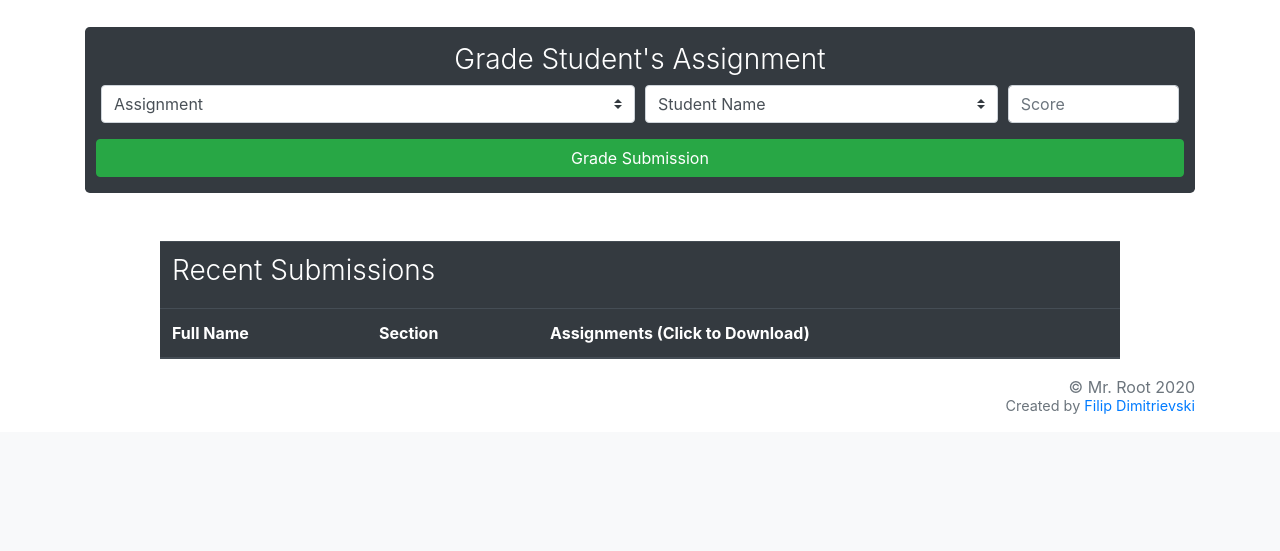
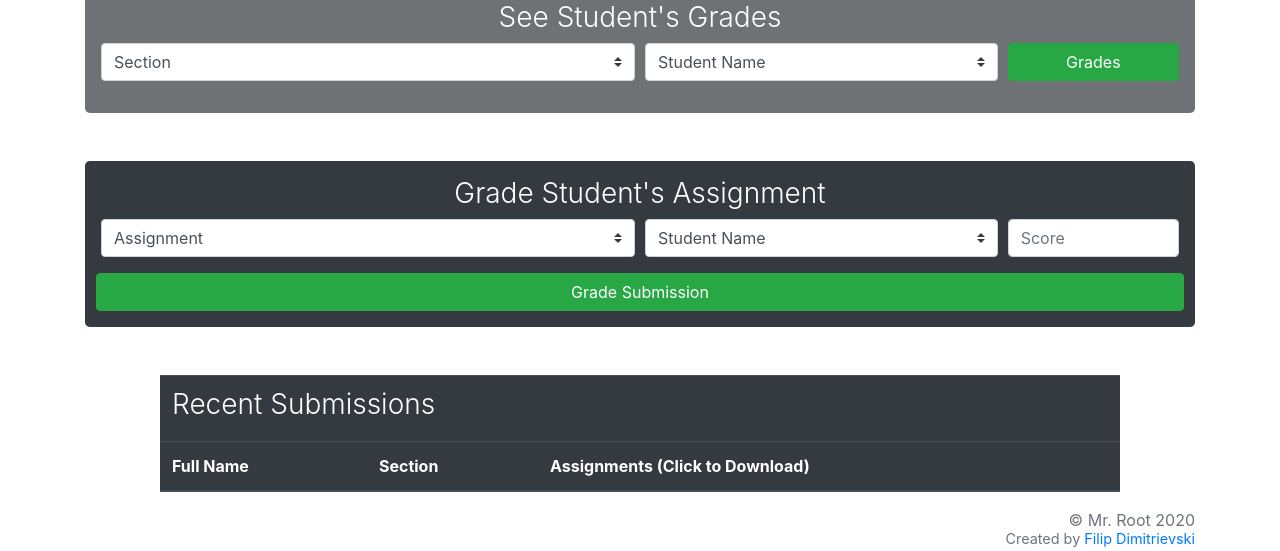
Before and after one commit to Synyster991/darkoont, a Django app: template accounts/templates/accounts/teacherHome.html in a window 1280 px wide. Shown: the part 499-1050 px from the top of the page. Before the commit the page ends 913 px from the top, so only its background shows below. Run offline with Django 3.2, Linux system fonts and the light colour scheme; the template is opened without the code that fills it, so the values that code supplies are empty; the visitor is signed in with stand-in values (Sample User, id 1); some libraries are stand-ins or nearby versions.

Commit message:
Teacher Can see graded for each student

```diff
--- a/accounts/templates/accounts/teacherHome.html
+++ b/accounts/templates/accounts/teacherHome.html
@@ -18,22 +18,6 @@
                 Create Assignment</button></span></a><br>
         <a href="{% url 'teacherAssignments' %}"><button type="button" class="btn btn-success mt-1"><span
                     class="oi oi-book"></span> See Assignments</button></span> </a>
-        <form method="POST" action="{% url 'showGrades' %}">{% csrf_token %}
-            <div class="input-group mt-1">
-                <select class="custom-select" id="inputGroupSelect04" aria-label="Example select with button addon"
-                    name="studentID">
-                    <option selected>Student Name</option>
-                    {% for validStudent in validStudents%}
-                    <option value="{{ validStudent.studentFK.username }}">{{ validStudent.studentFK.last_name }}
-                        {{ validStudent.studentFK.first_name }}</option>
-                    {% endfor %}
-                </select>
-                <div class="input-group-append">
-                    <button class="btn btn-success" type="submit"><span class="oi oi-pie-chart"></span> Grades</button>
-                </div>
-            </div>
-        </form>
-
         <form method="POST" action="{% url 'seeSubmissions' %}">{% csrf_token %}
             <div class="input-group mt-1">
                 <select class="custom-select" id="inputGroupSelect04" aria-label="Example select with button addon"
@@ -67,7 +51,34 @@
         </form>
     </div>
 </div>
-
+<form class="mt-5 p-3 rounded-lg" style="background-color: rgb(111, 114, 117);" method="POST" action="{% url 'showGrades' %}">
+    {% csrf_token %}
+    <h3 class="text-center font-weight-light" style="color: #fff;"> See Student's Grades</h3>
+    <div class="form-row">
+        <div class="form-group col-md-6">
+            <select class="custom-select" id="inputGroupSelect04" aria-label="Example select with button addon" name="sectionIDforGrade">
+            <option value="empty" selected>Section</option>
+            {% for section in sections %}
+            {%if section.name != "GoingPrivate" %}
+            <option value="{{ section.name }}">{{ section.name }} </option>
+            {% endif %}
+            {% endfor %}
+        </select>
+        </div>
+        <div class="form-group col-md-4">
+            <select class="custom-select" id="inputGroupSelect04" name="studentIDforGrade">
+                <option selected>Student Name</option>
+                {% for validStudent in validStudents%}
+                <option value="{{ validStudent.studentFK.username }}">{{ validStudent.studentFK.last_name }}
+                    {{ validStudent.studentFK.first_name }}</option>
+                {% endfor %}
+            </select>
+        </div>
+        <div class="form-group col-md-2">
+            <button class="btn btn-success btn-block" type="submit"><span class="oi oi-pie-chart"></span> Grades</button>
+        </div>
+    </div>
+</form>
 <form class="mt-5 p-3 rounded-lg" style="background-color: #343A40;" method="POST" action="{% url 'gradeStudent' %}">
     {% csrf_token %}
     <h3 class="text-center font-weight-light" style="color: #fff;"> Grade Student's Assignment</h3>
```
Also changed, not shown: assignments/views.py (+28 -23 lines).
